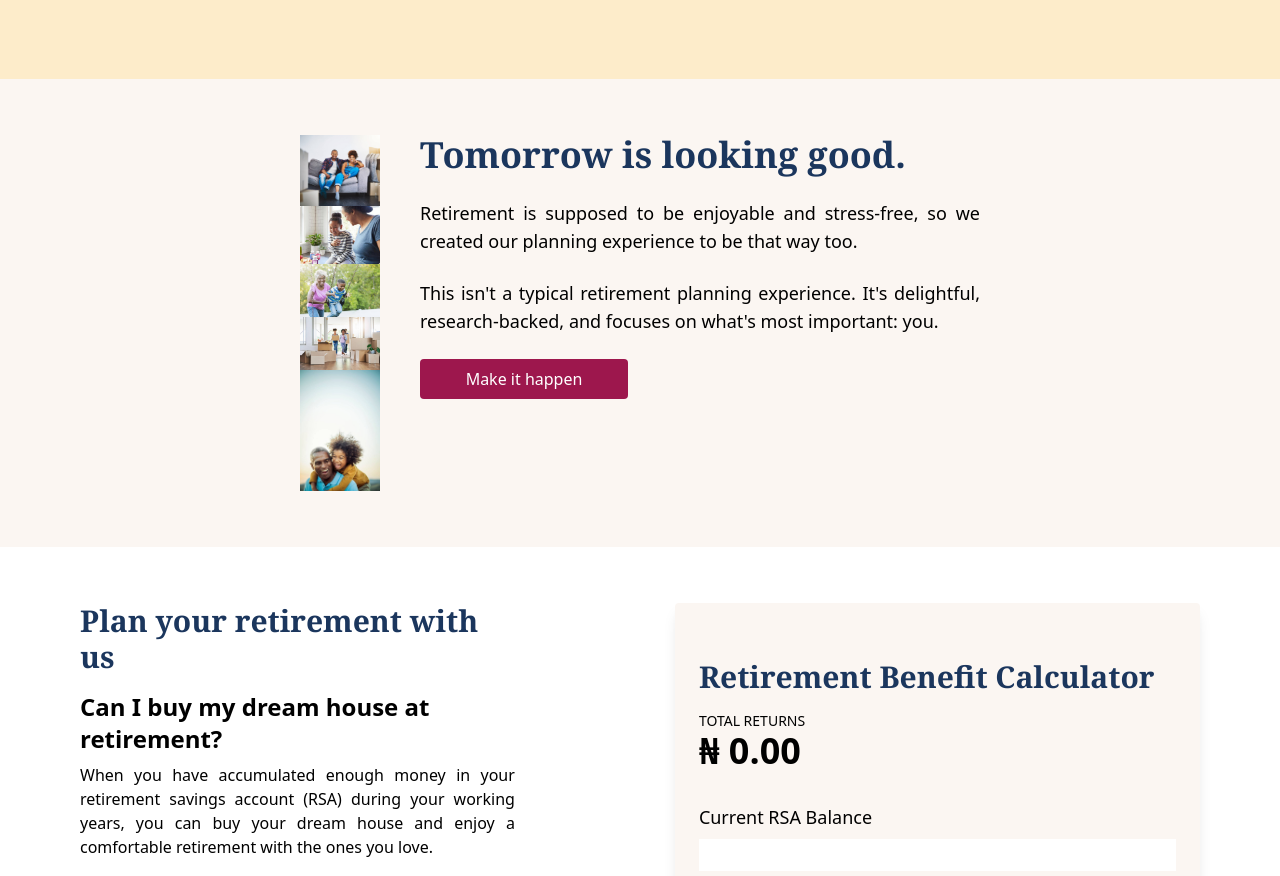
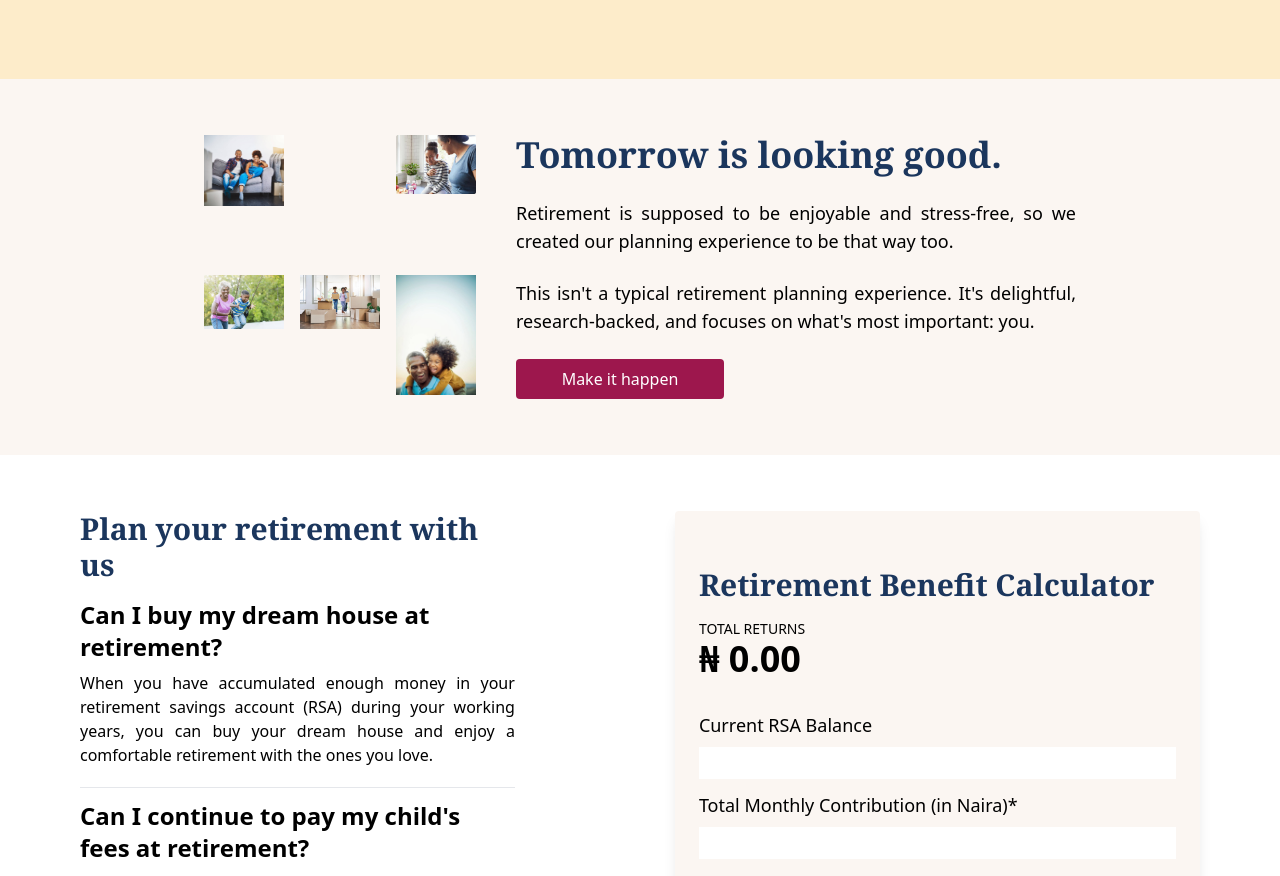
Before and after one commit to AkinAkinbobola/ARM-PENSION-SITE-CLONE, a Vue app in the folder arm-clone/: page / in a window 1280 px wide. Shown: the part 1380-2256 px from the top of the page. Built offline with nearby package versions, Linux system fonts and the light colour scheme.

Commit message:
Update GridSection.vue

```diff
--- a/arm-clone/src/components/GridSection.vue
+++ b/arm-clone/src/components/GridSection.vue
@@ -1,12 +1,11 @@
 <template>
   <div class="bg-cream pb-12 flex flex-col md:flex-row md:py-14 md:px-20 p-6 justify-center">
-    <div class="grid">
-      <img src="../assets/images/grid/grid2.jpg" class="w-20" alt="Image 2">
+    <div class="grid grid-cols-3 grid-rows-2 gap-4">
+      <img src="../assets/images/grid/grid2.jpg" class="w-20 col-span-2" alt="Image 2">
       <img src="../assets/images/grid/grid3.jpg" class="w-20" alt="Image 3">
       <img src="../assets/images/grid/grid5.jpg" class="w-20" alt="Image 5">
       <img src="../assets/images/grid/grid4.jpg" class="w-20" alt="Image 4">
       <img src="../assets/images/grid/grid1.jpg" class="w-20" alt="Image 1">
-
     </div>
 
     <div class="md:ml-10 flex flex-col md:w-6/12">
```
